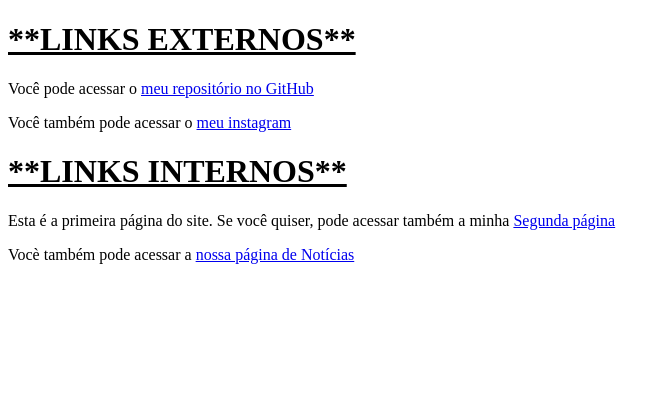
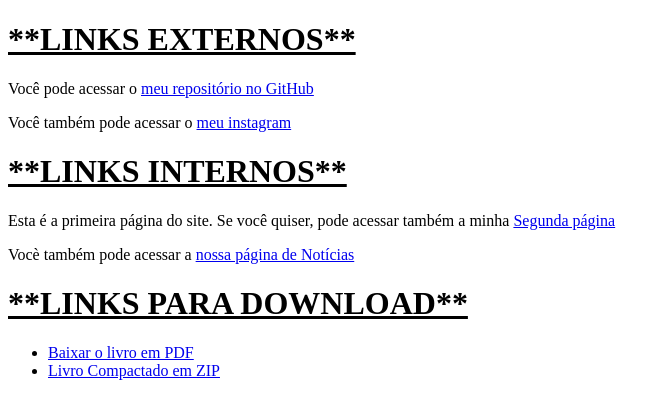
Before and after one commit to Franciele-JSantiago/HTML-CSS, a plain HTML site: page Exercícios/ex010/index.html in a window 1280 px wide. Shown: the whole page, without its empty margins (0-670 px from the left). Drawn offline with Linux system fonts and the light colour scheme.

Commit message:
atualização

```diff
--- a/Exercícios/ex010/index.html
+++ b/Exercícios/ex010/index.html
@@ -14,6 +14,11 @@
   <h1><ins>**LINKS INTERNOS**</ins></h1>
   <p>Esta é a primeira página do site. Se você quiser, pode acessar também a minha <a href="pag002.html" rel="next" target="_self">Segunda página</a></p>
   <p>Vocè também pode acessar a <a href="Noticias/pag003.html" rel="next" target="_self">nossa página de Notícias</a></p>
+  <h1><ins>**LINKS PARA DOWNLOAD**</ins></h1>
+  <ul>
+    <li><a href="Livro/meulivro.pdf" download="meulivro.pdf" type="application/pdf">Baixar o livro em PDF</a></li>
+    <li><a href="Livro/meulivro.zip" download="meulivro.zip" type="application/zip">Livro Compactado em ZIP</a></li>
+  </ul>
 
 </body>
 </html>
```
Also changed, not shown: 2 other files.
